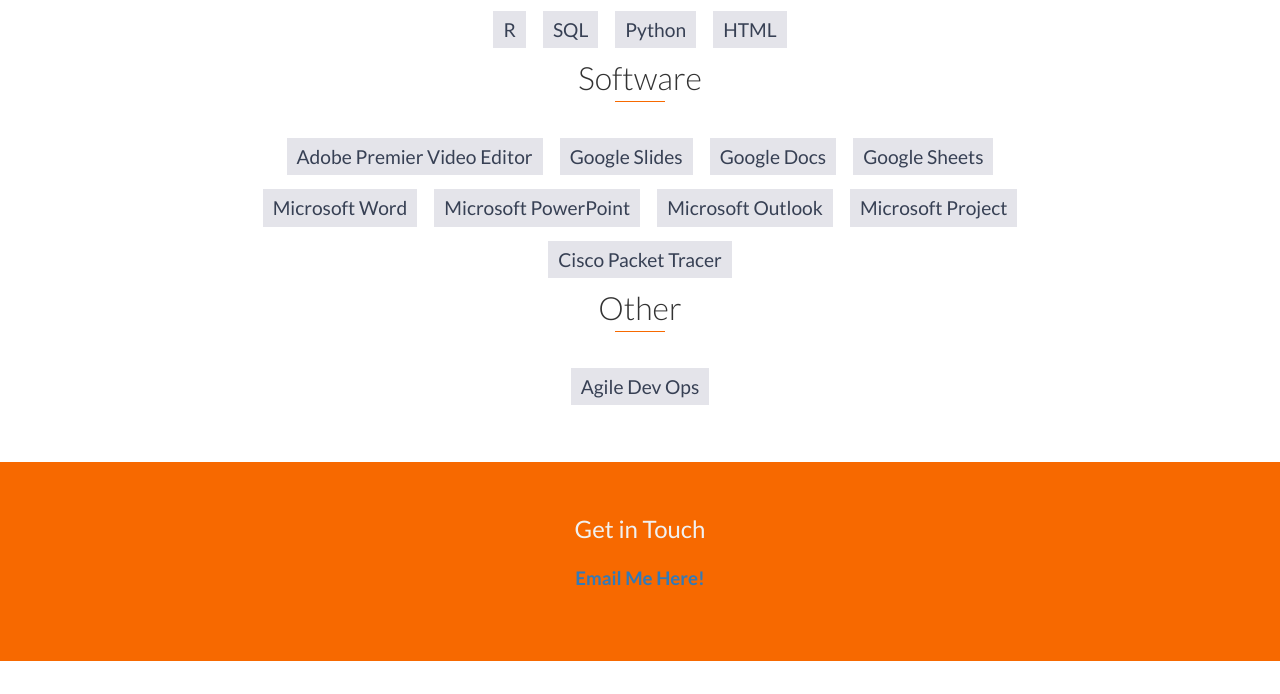
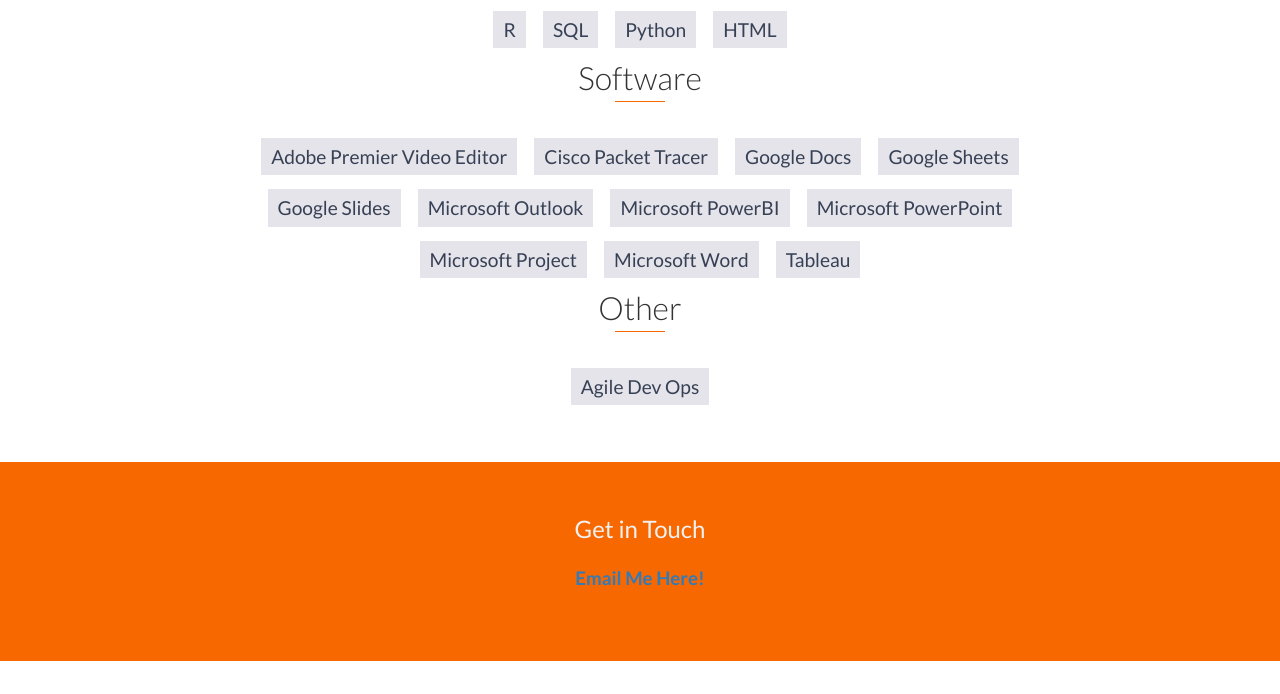
Before and after one commit to NinjaGuy1661/ninjaguy1661.github.io, a website: page index.html in a window 1280 px wide. Shown: the part 5684-6378 px from the top of the page. Drawn offline with nearby package versions, Linux system fonts and the light colour scheme.

Commit message:
Update index.html

```diff
--- a/index.html
+++ b/index.html
@@ -331,14 +331,16 @@
         <h3 class="heading">Software</h3>
         <ul>
             <li>Adobe Premier Video Editor</li>
-            <li>Google Slides</li>
+            <li>Cisco Packet Tracer</li>
             <li>Google Docs</li>
             <li>Google Sheets</li>
+            <li>Google Slides</li>
+            <li>Microsoft Outlook</li>
+            <li>Microsoft PowerBI</li>
+            <li>Microsoft PowerPoint</li>
+            <li>Microsoft Project</li>
             <li>Microsoft Word</li>
-            <li>Microsoft PowerPoint</li>
-            <li>Microsoft Outlook</li>
-            <li>Microsoft Project</li>
-            <li>Cisco Packet Tracer</li>
+            <li>Tableau</li>
         </ul>
         <h3 class="heading">Other</h3>
         <ul>
```
